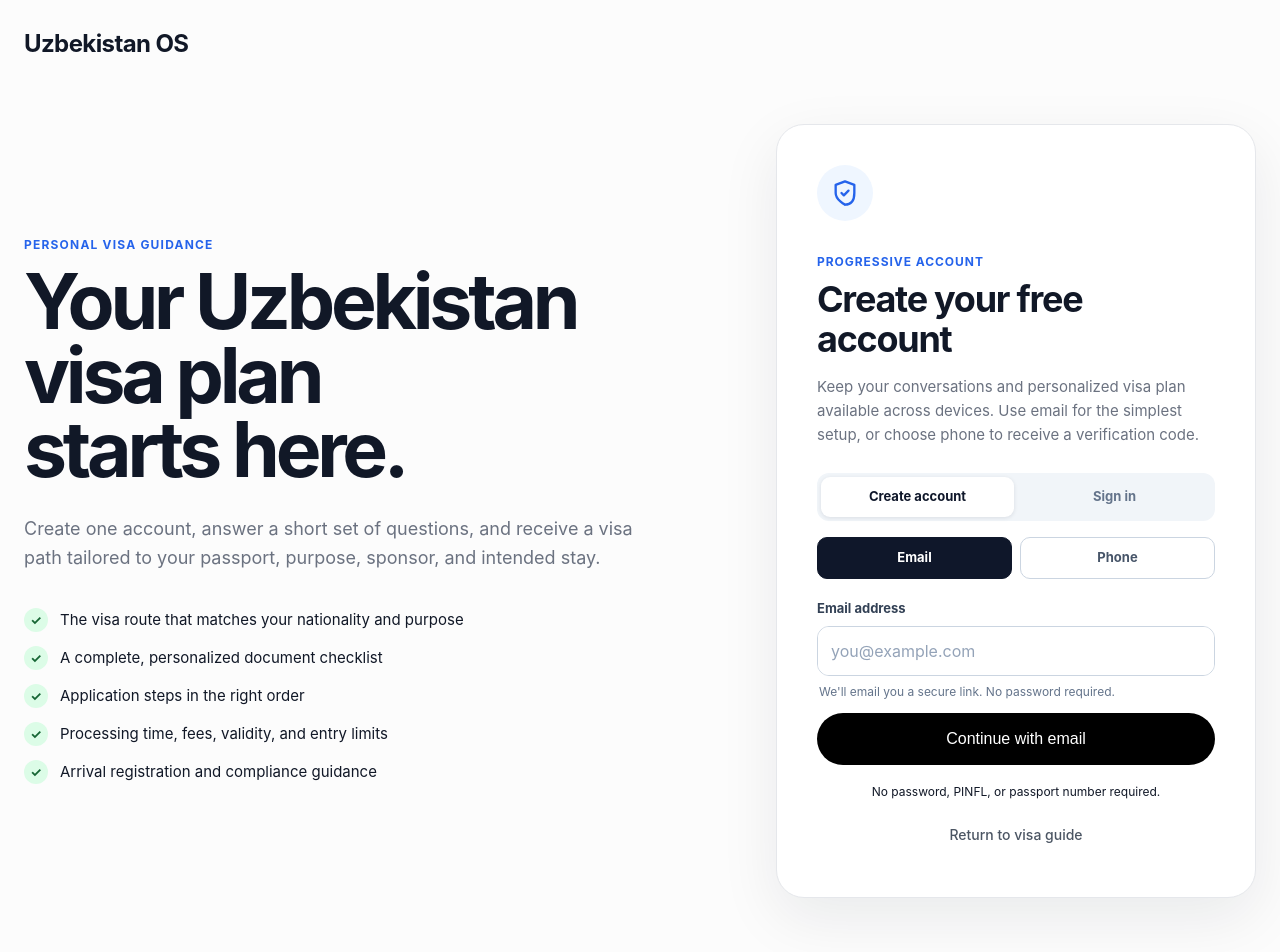
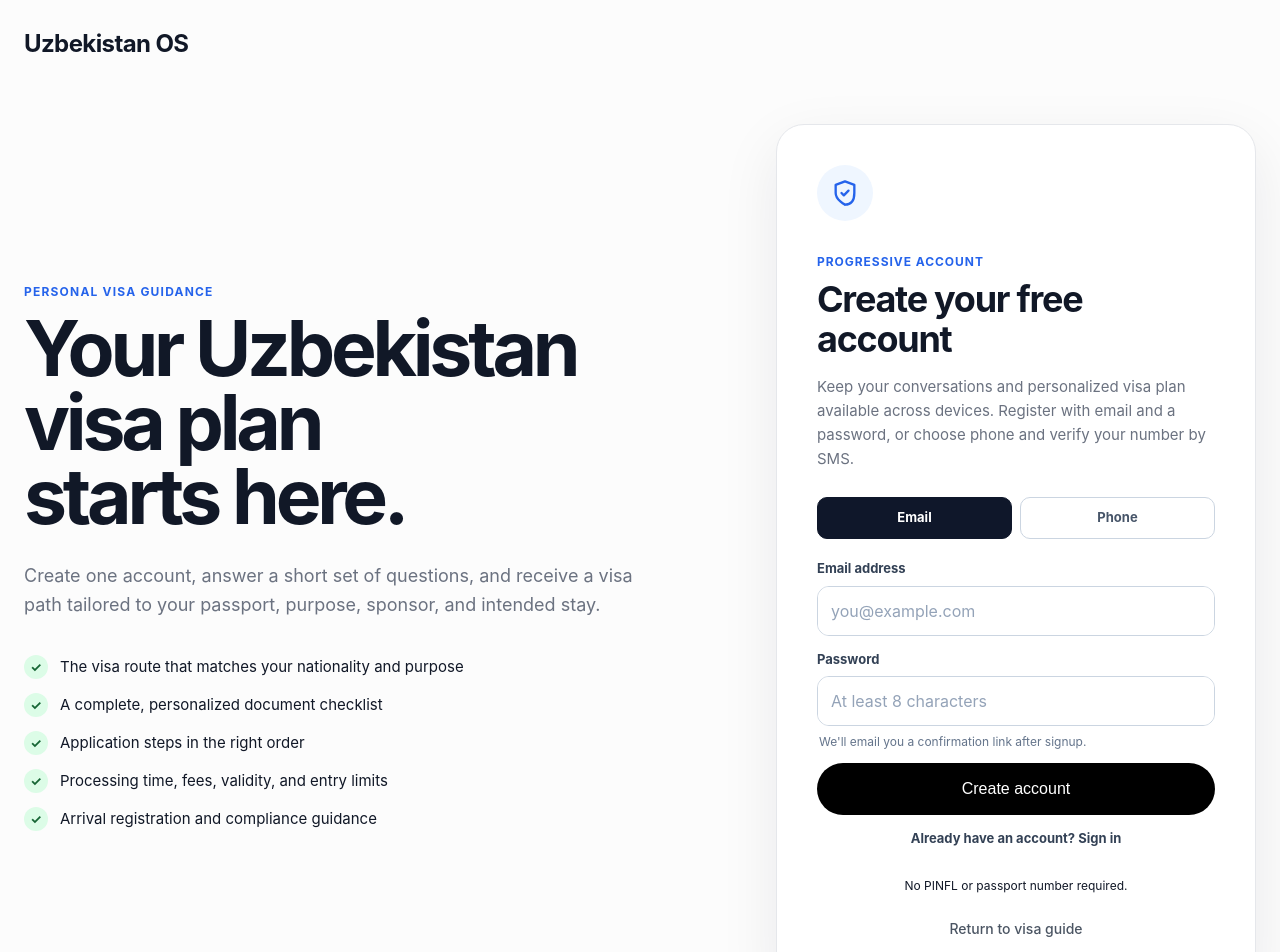
Before and after one commit to laziz-askarov/Uzbekistan-OS, a Next.js app in the folder apps/web/: page /signup in a window 1280 px wide. Shown: the top 952 px of the page. Built offline with nearby package versions, Linux system fonts and the light colour scheme; no server answers.

Commit message:
feat: add password registration flows

```diff
--- a/apps/web/app/globals.css
+++ b/apps/web/app/globals.css
@@ -907,32 +907,7 @@ a:focus-visible {
 .auth-form {
   margin-top: 26px;
 }
-.auth-tabs {
-  padding: 4px;
-  display: grid;
-  grid-template-columns: 1fr 1fr;
-  gap: 4px;
-  border-radius: 12px;
-  background: #f1f5f9;
-}
-.auth-tabs button {
-  min-height: 40px;
-  border: 0;
-  border-radius: 9px;
-  color: #64748b;
-  background: transparent;
-  font: inherit;
-  font-size: 13px;
-  font-weight: 700;
-  cursor: pointer;
-}
-.auth-tabs button[aria-pressed="true"] {
-  color: #0f172a;
-  background: #fff;
-  box-shadow: 0 1px 4px rgb(15 23 42 / 10%);
-}
 .auth-methods {
-  margin-top: 16px;
   display: grid;
   grid-template-columns: 1fr 1fr;
   gap: 8px;
@@ -962,6 +937,10 @@ a:focus-visible {
   color: #334155;
   font-size: 13px;
   font-weight: 700;
+}
+.auth-input-field + label,
+.phone-field + label {
+  margin-top: 14px;
 }
 .auth-input-field {
   min-height: 50px;
@@ -1028,6 +1007,22 @@ a:focus-visible {
   color: #475569;
   background: transparent;
   cursor: pointer;
+}
+.auth-mode-switch {
+  width: 100%;
+  margin-top: 4px;
+  padding: 10px;
+  border: 0;
+  color: #334155;
+  background: transparent;
+  font: inherit;
+  font-size: 13px;
+  font-weight: 700;
+  cursor: pointer;
+}
+.auth-mode-switch:hover {
+  color: #0f172a;
+  text-decoration: underline;
 }
 .auth-message {
   margin: 13px 0 0;
--- a/apps/web/app/signup/auth-form.tsx
+++ b/apps/web/app/signup/auth-form.tsx
@@ -29,13 +29,22 @@ function friendlyError(message: string, method: Method) {
     return `${method === "email" ? "Email" : "Phone"} sign-in is not enabled yet.`;
   }
   if (normalized.includes("rate limit")) {
-    return `Too many attempts. Please wait before requesting another ${method === "email" ? "link" : "code"}.`;
+    return "Too many attempts. Please wait before trying again.";
+  }
+  if (normalized.includes("password should be")) {
+    return "Use a password with at least 8 characters.";
+  }
+  if (normalized.includes("invalid login credentials")) {
+    return `${method === "email" ? "Email" : "Phone number"} or password is incorrect.`;
+  }
+  if (normalized.includes("email not confirmed")) {
+    return "Confirm your email before signing in.";
   }
   if (
     normalized.includes("already been registered") ||
     normalized.includes("already registered")
   ) {
-    return `This ${method === "email" ? "email" : "number"} already has an account. Choose Sign in instead.`;
+    return `This ${method === "email" ? "email" : "number"} already has an account. Sign in instead.`;
   }
   return message;
 }
@@ -46,44 +55,73 @@ export default function AuthForm() {
   const [method, setMethod] = useState<Method>("email");
   const [email, setEmail] = useState("");
   const [phone, setPhone] = useState("");
+  const [password, setPassword] = useState("");
   const [normalizedPhone, setNormalizedPhone] = useState<string | null>(null);
   const [otp, setOtp] = useState("");
-  const [phoneStep, setPhoneStep] = useState<"phone" | "otp">("phone");
+  const [phoneStep, setPhoneStep] = useState<"credentials" | "otp">(
+    "credentials",
+  );
   const [busy, setBusy] = useState(false);
   const [message, setMessage] = useState<string | null>(null);
 
   function resetFeedback() {
-    setPhoneStep("phone");
+    setPhoneStep("credentials");
     setOtp("");
+    setPassword("");
     setMessage(null);
   }
 
-  async function requestEmailLink(event: FormEvent<HTMLFormElement>) {
+  function switchMode() {
+    setMode((current) => (current === "create" ? "signin" : "create"));
+    resetFeedback();
+  }
+
+  function validatePassword() {
+    if (password.length < 8) {
+      setMessage("Use a password with at least 8 characters.");
+      return false;
+    }
+    return true;
+  }
+
+  async function submitEmail(event: FormEvent<HTMLFormElement>) {
     event.preventDefault();
     const nextEmail = normalizeEmail(email);
     if (!nextEmail) {
       setMessage("Enter a valid email address.");
       return;
     }
+    if (!validatePassword()) return;
 
     setBusy(true);
     setMessage(null);
     try {
-      const { error } = await supabase.auth.signInWithOtp({
+      if (mode === "create") {
+        const { data, error } = await supabase.auth.signUp({
           email: nextEmail,
+          password,
           options: {
             emailRedirectTo: `${window.location.origin}/auth/callback?next=/account`,
-          shouldCreateUser: mode === "create",
           },
         });
         if (error) throw error;
-      setMessage(
-        `Check ${nextEmail} for your secure ${mode === "create" ? "account confirmation" : "sign-in"} link.`,
-      );
+        if (data.session) {
+          window.location.assign("/account");
+          return;
+        }
+        setMessage(`Check ${nextEmail} to confirm your account.`);
+      } else {
+        const { error } = await supabase.auth.signInWithPassword({
+          email: nextEmail,
+          password,
+        });
+        if (error) throw error;
+        window.location.assign("/account");
+      }
     } catch (error) {
       setMessage(
         friendlyError(
-          error instanceof Error ? error.message : "Unable to send email.",
+          error instanceof Error ? error.message : "Unable to continue.",
           "email",
         ),
       );
@@ -92,7 +130,7 @@ export default function AuthForm() {
     }
   }
 
-  async function requestPhoneOtp(event: FormEvent<HTMLFormElement>) {
+  async function submitPhone(event: FormEvent<HTMLFormElement>) {
     event.preventDefault();
     const nextPhone = normalizeInternationalPhone(phone);
     if (!nextPhone) {
@@ -101,22 +139,37 @@ export default function AuthForm() {
       );
       return;
     }
+    if (!validatePassword()) return;
 
     setBusy(true);
     setMessage(null);
     try {
-      const { error } = await supabase.auth.signInWithOtp({
+      if (mode === "create") {
+        const { data, error } = await supabase.auth.signUp({
           phone: nextPhone,
-        options: { shouldCreateUser: mode === "create" },
+          password,
+          options: { channel: "sms" },
         });
         if (error) throw error;
+        if (data.session) {
+          window.location.assign("/account");
+          return;
+        }
         setNormalizedPhone(nextPhone);
         setPhoneStep("otp");
-      setMessage(`We sent a 6-digit code to ${nextPhone}.`);
+        setMessage(`We sent a 6-digit verification code to ${nextPhone}.`);
+      } else {
+        const { error } = await supabase.auth.signInWithPassword({
+          phone: nextPhone,
+          password,
+        });
+        if (error) throw error;
+        window.location.assign("/account");
+      }
     } catch (error) {
       setMessage(
         friendlyError(
-          error instanceof Error ? error.message : "Unable to send code.",
+          error instanceof Error ? error.message : "Unable to continue.",
           "phone",
         ),
       );
@@ -154,26 +207,11 @@ export default function AuthForm() {
     }
   }
 
+  const submitLabel = mode === "create" ? "Create account" : "Sign in";
+
   return (
     <div className="auth-form">
-      <div className="auth-tabs" aria-label="Account action">
-        {(["create", "signin"] as const).map((value) => (
-          <button
-            aria-pressed={mode === value}
-            disabled={busy}
-            key={value}
-            onClick={() => {
-              setMode(value);
-              resetFeedback();
-            }}
-            type="button"
-          >
-            {value === "create" ? "Create account" : "Sign in"}
-          </button>
-        ))}
-      </div>
-
-      <div className="auth-methods" aria-label="Sign-up method">
+      <div className="auth-methods" aria-label="Account method">
         {(["email", "phone"] as const).map((value) => (
           <button
             aria-pressed={method === value}
@@ -191,7 +229,7 @@ export default function AuthForm() {
       </div>
 
       {method === "email" ? (
-        <form onSubmit={requestEmailLink}>
+        <form onSubmit={submitEmail}>
           <label htmlFor="email">Email address</label>
           <div className="auth-input-field">
             <input
@@ -208,23 +246,46 @@ export default function AuthForm() {
               value={email}
             />
           </div>
+          <label htmlFor="email-password">Password</label>
+          <div className="auth-input-field">
+            <input
+              autoComplete={
+                mode === "create" ? "new-password" : "current-password"
+              }
+              id="email-password"
+              minLength={8}
+              onChange={(event) => setPassword(event.target.value)}
+              placeholder="At least 8 characters"
+              required
+              type="password"
+              value={password}
+            />
+          </div>
           <p className="auth-input-hint">
-            We&apos;ll email you a secure link. No password required.
+            {mode === "create"
+              ? "We'll email you a confirmation link after signup."
+              : "Use the email and password for your account."}
           </p>
           <button
             className="pill pill-dark auth-submit"
             disabled={busy}
             type="submit"
           >
-            {busy
-              ? "Sending link…"
-              : mode === "create"
-                ? "Continue with email"
-                : "Send sign-in link"}
+            {busy ? "Please wait…" : submitLabel}
+          </button>
+          <button
+            className="auth-mode-switch"
+            disabled={busy}
+            onClick={switchMode}
+            type="button"
+          >
+            {mode === "create"
+              ? "Already have an account? Sign in"
+              : "Need an account? Create one"}
           </button>
         </form>
-      ) : phoneStep === "phone" ? (
-        <form onSubmit={requestPhoneOtp}>
+      ) : phoneStep === "credentials" ? (
+        <form onSubmit={submitPhone}>
           <label htmlFor="phone">Mobile number</label>
           <div className="phone-field">
             <input
@@ -239,20 +300,42 @@ export default function AuthForm() {
               value={phone}
             />
           </div>
+          <label htmlFor="phone-password">Password</label>
+          <div className="auth-input-field">
+            <input
+              autoComplete={
+                mode === "create" ? "new-password" : "current-password"
+              }
+              id="phone-password"
+              minLength={8}
+              onChange={(event) => setPassword(event.target.value)}
+              placeholder="At least 8 characters"
+              required
+              type="password"
+              value={password}
+            />
+          </div>
           <p className="phone-hint">
-            Uzbekistan numbers can be entered with or without +998. Other
-            countries require the international country code.
+            {mode === "create"
+              ? "We'll text you a verification code after signup."
+              : "Use your international phone number and password."}
           </p>
           <button
             className="pill pill-dark auth-submit"
             disabled={busy}
             type="submit"
           >
-            {busy
-              ? "Sending code…"
-              : mode === "create"
-                ? "Continue with phone"
-                : "Send sign-in code"}
+            {busy ? "Please wait…" : submitLabel}
+          </button>
+          <button
+            className="auth-mode-switch"
+            disabled={busy}
+            onClick={switchMode}
+            type="button"
+          >
+            {mode === "create"
+              ? "Already have an account? Sign in"
+              : "Need an account? Create one"}
           </button>
         </form>
       ) : (
@@ -279,7 +362,7 @@ export default function AuthForm() {
           <button
             className="auth-back"
             disabled={busy}
-            onClick={() => setPhoneStep("phone")}
+            onClick={() => setPhoneStep("credentials")}
             type="button"
           >
             Use a different number
@@ -292,9 +375,7 @@ export default function AuthForm() {
           {message}
         </p>
       ) : null}
-      <p className="auth-privacy">
-        No password, PINFL, or passport number required.
-      </p>
+      <p className="auth-privacy">No PINFL or passport number required.</p>
     </div>
   );
 }
--- a/apps/web/app/signup/page.tsx
+++ b/apps/web/app/signup/page.tsx
@@ -58,8 +58,8 @@ export default function SignupPage() {
           <h2 id="signup-card-title">Create your free account</h2>
           <p>
             Keep your conversations and personalized visa plan available across
-            devices. Use email for the simplest setup, or choose phone to
-            receive a verification code.
+            devices. Register with email and a password, or choose phone and
+            verify your number by SMS.
           </p>
           <AuthForm />
           <Link className="signup-back" href="/">
```
Also changed, not shown: 4 other files (tests, documents, lock files or other folders). Lines whose indentation alone changed are shown as unchanged.
